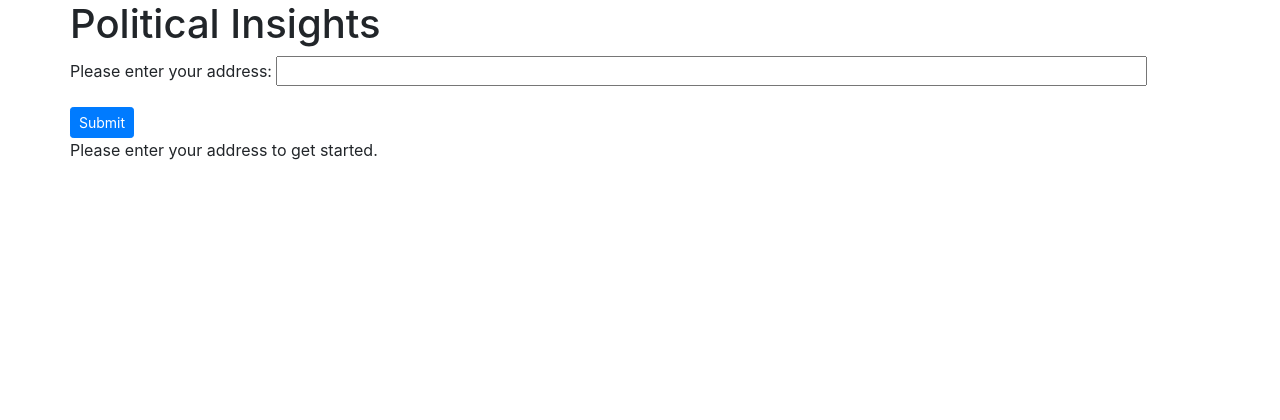
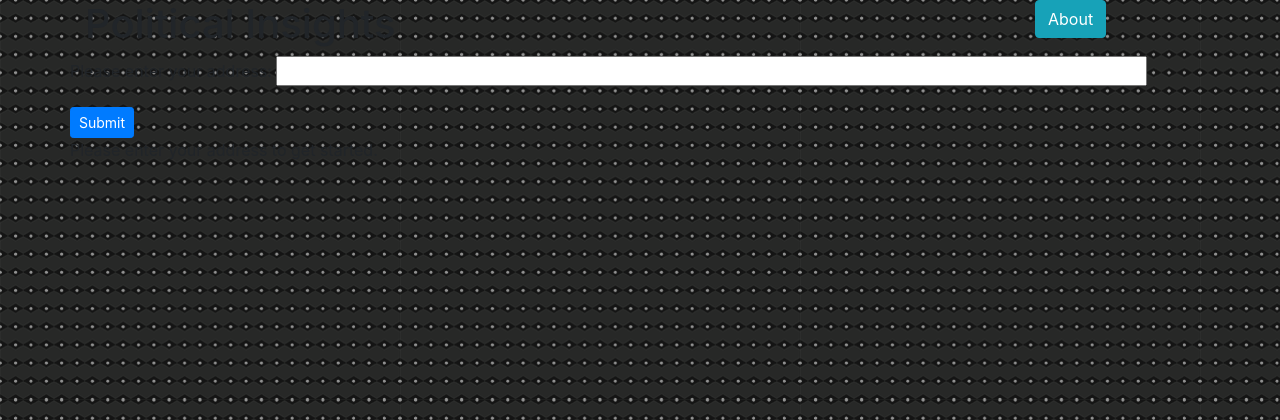
Before and after one commit to mslisa/PoliticalInsights, a Django app: page / in a window 1280 px wide. Shown: the top 420 px of the page. Run offline with Django 3.2, Linux system fonts and the light colour scheme; some libraries are stand-ins or nearby versions.

Commit message:
Adding about.html and some fixes to webpage"

```diff
--- a/PoliticalInsights/PI_proj/PI_app/views.py
+++ b/PoliticalInsights/PI_proj/PI_app/views.py
@@ -138,7 +138,7 @@ def home(request):
             rendered_data['quick_stat_dict'] = quick_stat_dict
 
         elif metric == 'Social':
-            df = pd.read_csv('findata/final_twitter_df.csv')
+            df = pd.read_csv('data/final_twitter_df.csv')
             twitter = metric_utils.twitter_stuff()
             metric_obj = twitter.twitter(df, i_rep) # return dict{'fig_dict', 'quick_stat_dict'}
 
@@ -157,7 +157,8 @@ def metric_graph(request):
     rep_id = request.GET['rep_id']
 
     if metric == 'Contact':
-        pass
+        # if contact, don't return a figure
+        return HttpResponse("")
 
     elif metric == 'Effectiveness':
         df = pd.read_csv('data/effectiveness.csv')
@@ -185,7 +186,7 @@ def metric_graph(request):
         fig = fig_dict['fig']
 
     elif metric == 'Social':
-        df = pd.read_csv('findata/final_twitter_df.csv')
+        df = pd.read_csv('data/final_twitter_df.csv')
         twitter = metric_utils.twitter_stuff()
         metric_obj = twitter.twitter(df, rep_id) # return dict{'fig_dict', 'quick_stat_dict'}
 
@@ -227,9 +228,13 @@ def chart_get_function(request):
 
     fig.autofmt_xdate()
     canvas=FigureCanvas(fig)
-    response=django.http.HttpResponse(content_type='image/png')
+    response=HttpResponse(content_type='image/png')
     canvas.print_png(response)
     return response
+
+def about_view(request):
+    HttpResponse("testing about view")
+    return render(request, 'index.html')
 
 # file charts.py
 def simple_chart(request):
--- a/PoliticalInsights/PI_proj/PI_proj/urls.py
+++ b/PoliticalInsights/PI_proj/PI_proj/urls.py
@@ -22,5 +22,6 @@ urlpatterns = [
     url(r'^$', views.home, name='home'),
     url(r'^admin/', admin.site.urls),
     url(r'^metrics_graph/$', views.metric_graph, name='metric_graph'),
+    url(r'^about/$', views.about_view, name='about'),
     url(r'^inspect/$', views.dump_request),
 ]
--- a/PoliticalInsights/PI_proj/static/css/app.css
+++ b/PoliticalInsights/PI_proj/static/css/app.css
@@ -1,4 +1,7 @@
-$('.btn').click(function(e) {
-    e.preventDefault();
-    $(this).addClass('active');
-})
+html  {
+    font-family: 'Libre Baskerville', serif;
+}
+
+body {
+    background-image: url(../img/polka-dots.png);
+}
--- a/PoliticalInsights/PI_proj/templates/base.html
+++ b/PoliticalInsights/PI_proj/templates/base.html
@@ -5,25 +5,33 @@
     <meta charset="utf-8">
     <meta name="viewport" content="width=device-width, initial-scale=1, shrink-to-fit=no">
     <title>{% block title %}Political Insights{% endblock %}</title>
-    <link rel="mask-icon" type="image/png" href="/favicon.ico"> <!-- TODO: http://faviconit.com -->
+    <link href="https://fonts.googleapis.com/css?family= Libre+Baskerville" rel="stylesheet">
+    <link rel="stylesheet" href="{% static 'css/app.css' %}">
+    <link rel="mask-icon" type="image/png" href="../img/favicon.ico"> <!-- TODO: http://faviconit.com -->
     <link rel="stylesheet" href="{% static 'css/bootstrap.min.css' %}">
-    <link rel="stylesheet" href="{% static 'css/app.css' %}">
   </head>
 
   <body>
     <div class="container">
       <div class="row">
+        <div class="col-10">
           <h1>Political Insights</h1>	<!-- TODO: add in as image -->
+        </div>
+        <div class="col-2">
+          {% block nav_button %}<a href="#" class="btn btn-info" role="button">About</a>{% endblock %}
+        </div>
       </div>
 
       <!-- wrap whole page in form so everything submits with each submit -->
       <form method="post">
         <!-- user address field -->
+        {% block searchbar %}
           <div class="row">
             {% csrf_token %}
             {{ user_address_form.as_p }}
             <button type="submit" class="btn btn-primary btn-sm">Submit</button>
           </div>
+        {% endblock %}
 
         <!-- Content -->
         <div class="row">
--- /dev/null
+++ b/PoliticalInsights/PI_proj/templates/index.html
@@ -0,0 +1 @@
+This is the about file showing how awesome we are.
--- a/PoliticalInsights/PI_proj/templates/reps.html
+++ b/PoliticalInsights/PI_proj/templates/reps.html
@@ -12,7 +12,11 @@
     <div class="row">
       <div class="btn-group" data-toggle="buttons">
         {% for rep in selected_rep_form.selected_rep %}
-          <label for="{{ rep.id_for_label }}" class="btn btn-link">
+          {% if metric == rep.choice_label %}
+            <label for="{{ rep.id_for_label }}" class="btn btn-link active" >
+          {% else %}
+            <label for="{{ rep.id_for_label }}" class="btn btn-link" >
+          {% endif %}
             <img src={{ rep.choice_label.img_url }} alt={{ rep.choice_label.name }} height="165" width="135" class="rounded"><br>
             {{ rep.choice_label.official_title }}<br>
             {{ rep.choice_label.name }}<br>
@@ -27,40 +31,47 @@
     <!-- page navigation tabs -->
     <div class="row">
       <div class="btn-group" data-toggle="buttons">
-        {% for metric in selected_metric_form.selected_metric %}
-          <label for="{{ metric.id_for_label }}" class="btn btn-primary">
-            {{ metric.choice_label }}
-            <span class="radio">{{ metric.tag }}</span>
+        {% for selected_metric in selected_metric_form.selected_metric %}
+          {% if metric == selected_metric.choice_label %}
+            <label for="{{ selected_metric.id_for_label }}" class="btn btn-primary active" >
+          {% else %}
+            <label for="{{ selected_metric.id_for_label }}" class="btn btn-primary" >
+          {% endif %}
+            {{ selected_metric.choice_label }}
+            <span class="radio">{{ selected_metric.tag }}</span>
           </label>
         {% endfor %}
       </div>
     </div>
 
     <!-- metrics stuff -->
-    <div class="row"><!-- can I make an outline? -->
+    <div class="row border" >
       <!-- left side graphic plus explanation -->
       <div class="column">
+
         <!-- graphic -->
-        <div class="row">
-          <img src="/metrics_graph/?metric={{ metric }}&amp;rep_id={{ i_rep }}">
-        </div>
+        <img src="/metrics_graph/?metric={{ metric }}&amp;rep_id={{ i_rep }}">
+
+        <br>
+
         <!-- explanation -->
-        <div class="row">
-          {{ fig_explanation }}
-        </div>
+        {{ fig_explanation }}
+
       </div>
 
       <!-- right side big number charts-->
       <div class="column">
-        {% for quick_stat in quick_stat_dict.values %}
-          <div class="row">
-            <div class="column">{{ quick_stat.stat }}</div>
-            <div class="column">{{ quick_stat.stat_explanation }}</div>
-          </div>
-        {% endfor %}
+        <table class="table table-hover">
+          <tbody>
+            {% for quick_stat in quick_stat_dict.values %}
+              <tr>
+                <th scope="row">{{ quick_stat.stat }}</th>
+                <td>{{ quick_stat.stat_explanation }}</td>
+              </tr>
+            {% endfor %}
+          </tbody>
+        </table>
       </div>
-
-    </div>
 
 <!-- DELETE THIS AFTER DEBUGGING -->
 <div class="row">
```
Also changed, not shown: PoliticalInsights/PI_proj/static/img/polka-dots.png (added). Lines whose indentation alone changed are shown as unchanged.
